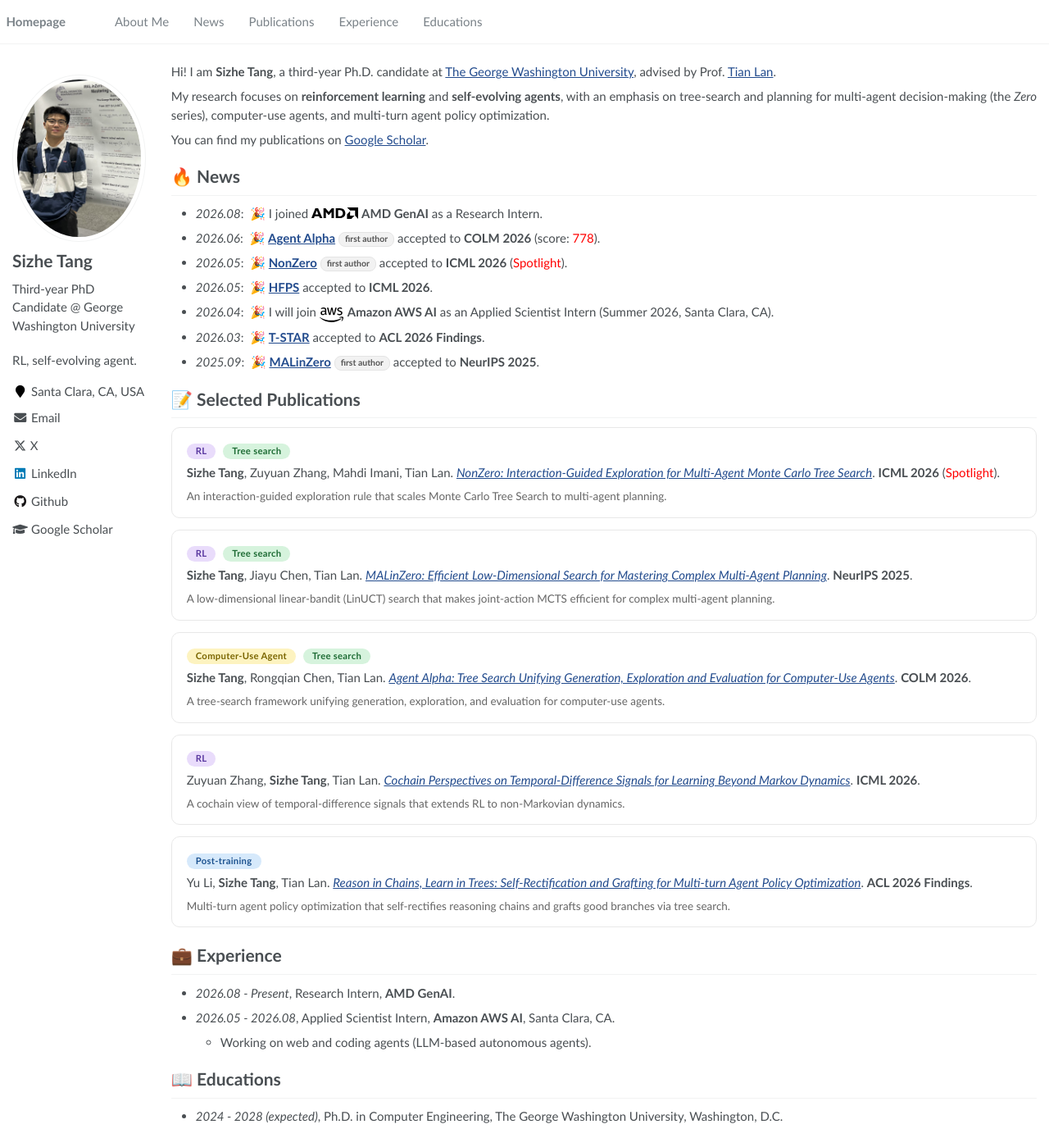
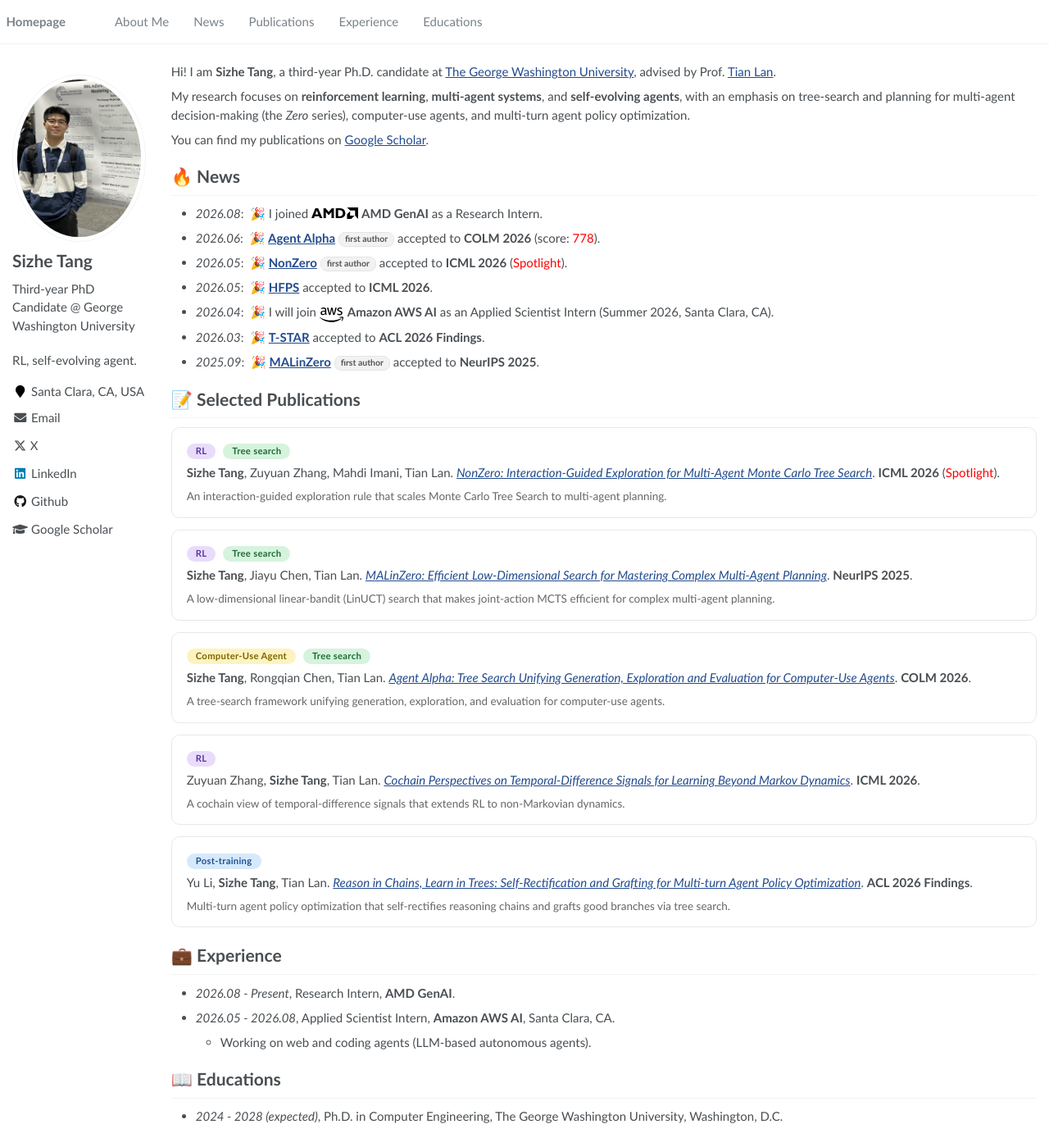
Before and after one commit to sizhe-tang/sizhe-tang.github.io, a Jekyll site: the page built from _pages/about.md, in a window 1280 px wide and 1388 px high. Shown: the whole window at 82% size. Built offline with Jekyll 4.4.1, drawn with Linux system fonts in a browser that asks for light colours.

Commit message:
Add multi-agent systems to research focus
Co-Authored-By: Claude Opus 5.5 (1M context) <noreply@anthropic.com>

```diff
--- a/_pages/about.md
+++ b/_pages/about.md
@@ -19,7 +19,7 @@ redirect_from:
 
 Hi! I am **Sizhe Tang**, a third-year Ph.D. candidate at [The George Washington University](https://www.gwu.edu/), advised by Prof. [Tian Lan](https://www2.seas.gwu.edu/~tlan/).
 
-My research focuses on **reinforcement learning** and **self-evolving agents**, with an emphasis on tree-search and planning for multi-agent decision-making (the *Zero* series), computer-use agents, and multi-turn agent policy optimization.
+My research focuses on **reinforcement learning**, **multi-agent systems**, and **self-evolving agents**, with an emphasis on tree-search and planning for multi-agent decision-making (the *Zero* series), computer-use agents, and multi-turn agent policy optimization.
 
 You can find my publications on <a href='https://scholar.google.com/citations?user=XrAl4vgAAAAJ'>Google Scholar</a>.
 <!-- 引用数徽章：等自动抓取工作流跑出 google-scholar-stats 分支后，把下面这行的注释去掉即可显示实时引用数：
```
